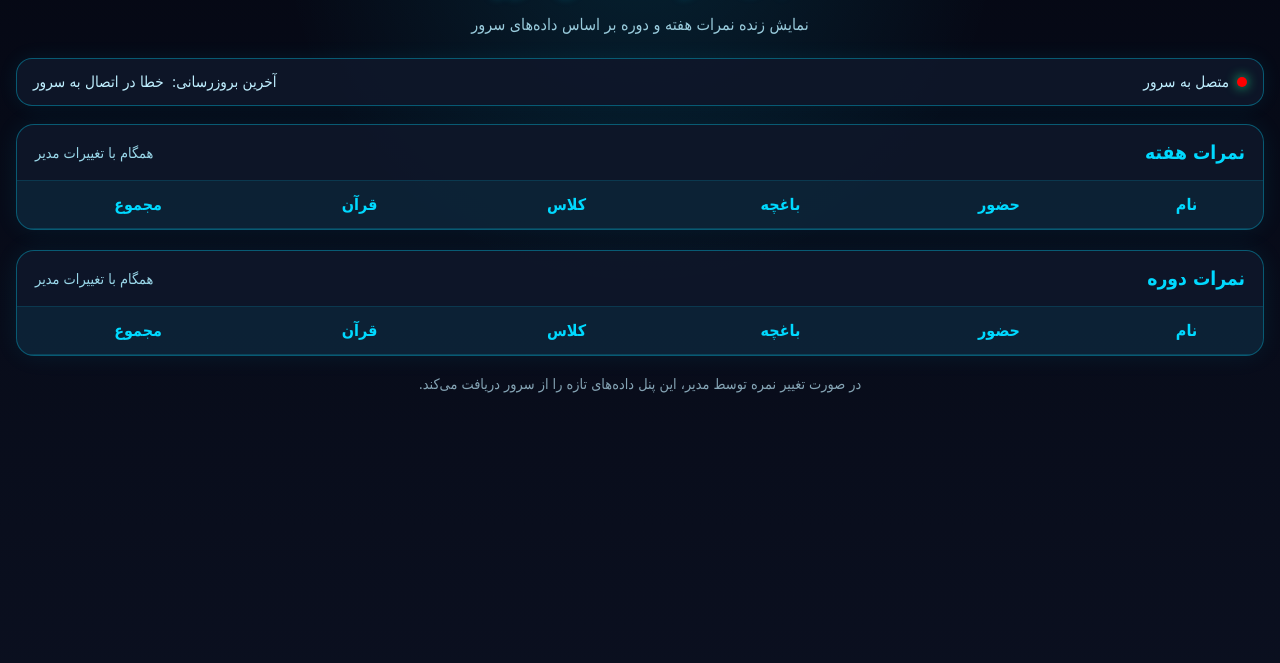
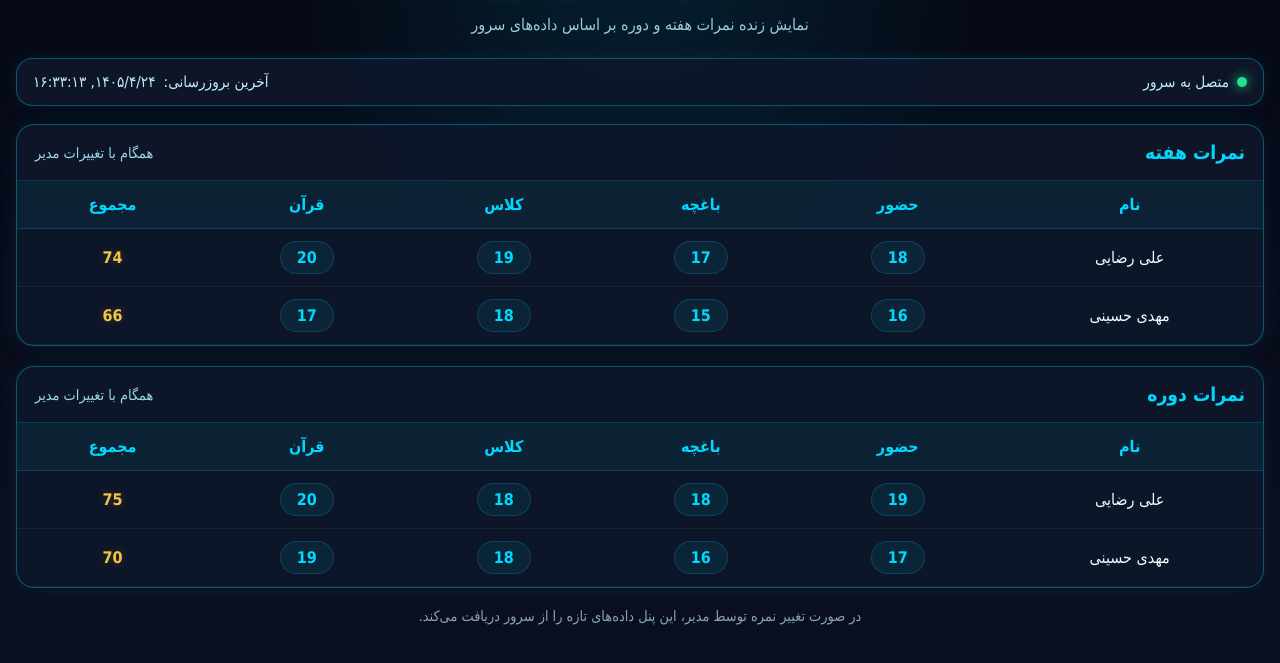
Before and after one commit to kiyanreasi84-ops/safinat-alnajaa, a plain HTML site: page student_manage_class_scores.html in a window 1280 px wide. Shown: the part 73-736 px from the top of the page. Drawn offline with Linux system fonts and the light colour scheme; no server answers.

Commit message:
Update student_manage_class_scores.html

```diff
--- a/student_manage_class_scores.html
+++ b/student_manage_class_scores.html
@@ -236,40 +236,102 @@
       در صورت تغییر نمره توسط مدیر، این پنل داده‌های تازه را از سرور دریافت می‌کند.
     </div>
   </div>
-<!-- بخش اسکریپت فایل student_manage_class_scores.html را با این جایگزین کنید -->
+
   <script>
     let students = [];
 
-    // دریافت نمرات واقعی از سرور
+    function totalScore(obj) {
+      return (Number(obj.att) || 0) + (Number(obj.bag) || 0) + (Number(obj.class) || 0) + (Number(obj.quran) || 0);
+    }
+
+    function renderWeekly() {
+      const tbody = document.getElementById("weeklyTable");
+      tbody.innerHTML = students.map(s => `
+        <tr data-id="${s.id}">
+          <td>${s.name}</td>
+          <td><span class="score-badge">${s.weekly.att}</span></td>
+          <td><span class="score-badge">${s.weekly.bag}</span></td>
+          <td><span class="score-badge">${s.weekly.class}</span></td>
+          <td><span class="score-badge">${s.weekly.quran}</span></td>
+          <td class="total-cell">${totalScore(s.weekly)}</td>
+        </tr>
+      `).join("");
+    }
+
+    function renderCourse() {
+      const tbody = document.getElementById("courseTable");
+      tbody.innerHTML = students.map(s => `
+        <tr data-id="${s.id}">
+          <td>${s.name}</td>
+          <td><span class="score-badge">${s.course.att}</span></td>
+          <td><span class="score-badge">${s.course.bag}</span></td>
+          <td><span class="score-badge">${s.course.class}</span></td>
+          <td><span class="score-badge">${s.course.quran}</span></td>
+          <td class="total-cell">${totalScore(s.course)}</td>
+        </tr>
+      `).join("");
+    }
+
+    function renderAll() {
+      renderWeekly();
+      renderCourse();
+      document.getElementById("lastUpdate").textContent =
+        new Date().toLocaleString("fa-IR");
+    }
+
+    // نمونه داده اولیه
+    students = [
+      {
+        id: 1,
+        name: "علی رضایی",
+        weekly: { att: 18, bag: 17, class: 19, quran: 20 },
+        course: { att: 19, bag: 18, class: 18, quran: 20 }
+      },
+      {
+        id: 2,
+        name: "مهدی حسینی",
+        weekly: { att: 16, bag: 15, class: 18, quran: 17 },
+        course: { att: 17, bag: 16, class: 18, quran: 19 }
+      }
+    ];
+
+    renderAll();
+
+    // شبیه‌سازی بروزرسانی از سرور
+    // در نسخه واقعی این بخش با fetch('/api/scores') یا WebSocket جایگزین می‌شود
     async function fetchLatestScores() {
-        const dot = document.querySelector('.status .dot');
-        const lastUpdateEl = document.getElementById("lastUpdate");
+      try {
+        // مثال:
+        // const res = await fetch('/api/scores');
+        // students = await res.json();
 
-        try {
-            const res = await fetch('/api/scores');
-            if (!res.ok) throw new Error(`HTTP error! status: ${res.status}`);
+        // شبیه‌سازی آپدیت سروری
+        // students[0].weekly.att = 20;
 
-            students = await res.json();
-            renderAll(students); // نمایش داده‌های جدید
-
-            // بروزرسانی وضعیت اتصال
-            if (dot) dot.style.backgroundColor = '#20e38b'; // سبز
-            if (lastUpdateEl) lastUpdateEl.textContent = new Date().toLocaleString("fa-IR");
+        renderAll();
       } catch (e) {
-            console.error("Failed to fetch latest scores:", e);
-            if (dot) dot.style.backgroundColor = 'red'; // قرمز
-            if (lastUpdateEl) lastUpdateEl.textContent = "خطا در اتصال به سرور";
+        console.error("خطا در دریافت نمرات:", e);
       }
     }
 
-    // تابع renderAll شما باید داده‌ها را از ورودی بگیرد
-    // ... (بقیه کدهای renderAll و استایل‌های شما)
+    setInterval(fetchLatestScores, 5000);
+  </script>
+  <script>
+let students = [];
 
-    // شروع همگام‌سازی خودکار (هر ۵ ثانیه)
-    document.addEventListener('DOMContentLoaded', () => {
+async function fetchLatestScores() {
+    try {
+        const res = await fetch('data.json?cache_bust=' + new Date().getTime());
+        students = await res.json();
+        renderAll();
+    } catch (e) {
+        console.error("خطا در دریافت داده‌ها");
+    }
+}
+
+// هر ۵ ثانیه به روز شود
+setInterval(fetchLatestScores, 5000);
 fetchLatestScores();
-        setInterval(fetchLatestScores, 5000);
-    });
 </script>
 
 </body>
```
Lines whose indentation alone changed are shown as unchanged.
